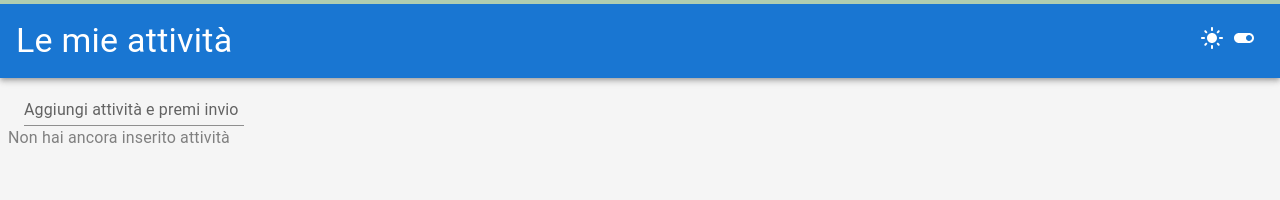
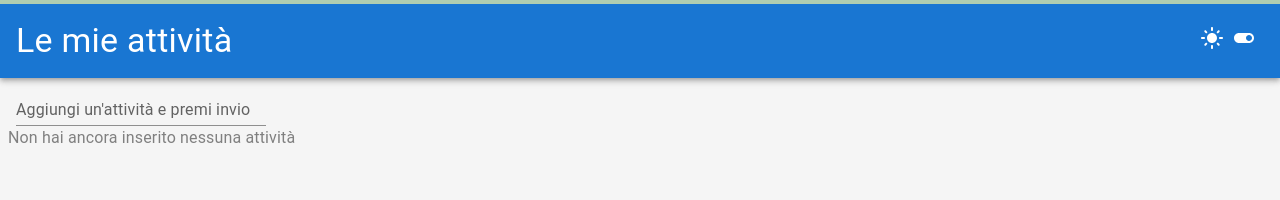
Before and after one commit to Denaz-I/Productivity_tracker_easy, a React (Vite) app: page / in a window 1280 px wide. Shown: the top 200 px of the page. Built offline with nearby package versions, Linux system fonts and the light colour scheme.

Commit message:
sempre sistemazioni con la user interface

```diff
--- a/src/Components/AddTaskForm.tsx
+++ b/src/Components/AddTaskForm.tsx
@@ -4,6 +4,7 @@ import { useAppDispatch } from "../Store/hooks";
 import { addTask } from "../Store/tasksSlice";
 
 import TextField from '@mui/material/TextField';
+import { Box } from "@mui/material";
 
 function AddTaskForm() {
   const [title, setTitle] = useState("");
@@ -17,14 +18,16 @@ function AddTaskForm() {
   };
 
   return (
-    <form onSubmit={onSubmit} className="flex gap-2 mb-4">
-        <TextField
-            label="Aggiungi attività e premi invio"
-            variant="standard" value={title}
-            onChange={(e) => setTitle(e.target.value)}
-            sx={{marginLeft:3}}
-        />
-    </form>
+    <Box width={250}>
+      <form onSubmit={onSubmit}>
+          <TextField fullWidth
+              label="Aggiungi un'attività e premi invio"
+              variant="standard" value={title}
+              onChange={(e) => setTitle(e.target.value)}
+              sx={{marginLeft:2}}
+          />
+      </form>
+    </Box>
   );
 }
 
--- a/src/Components/AllTaskCompleted.tsx
+++ b/src/Components/AllTaskCompleted.tsx
@@ -18,7 +18,7 @@ function AllTaskCompleted () {
                 <Checkbox checked={allCompleted}
                     onChange={(t) => dispatch(setAllCompleted(t.target.checked))}
                     color="success"
-                    sx={{marginLeft:2}}/>
+                    sx={{marginLeft:1}}/>
                 <span>{allCompleted ? "Deseleziona tutte le attività" : "Completa tutte le attività"}</span>
             </Box>
         )
--- a/src/Components/TaskList.tsx
+++ b/src/Components/TaskList.tsx
@@ -23,7 +23,7 @@ function TasksList() {
             <AddTaskForm />
                 <AllTaskCompleted />
                 {tasks.length === 0 ? (
-                    <Typography color="grey" sx={{ml:1}}>Non hai ancora inserito attività</Typography>
+                    <Typography color="grey" sx={{ml:1}}>Non hai ancora inserito nessuna attività</Typography>
                 ) : (
                     tasks.map((t) => <TaskCard key={t.id} task={t} />)
                 )}
```
